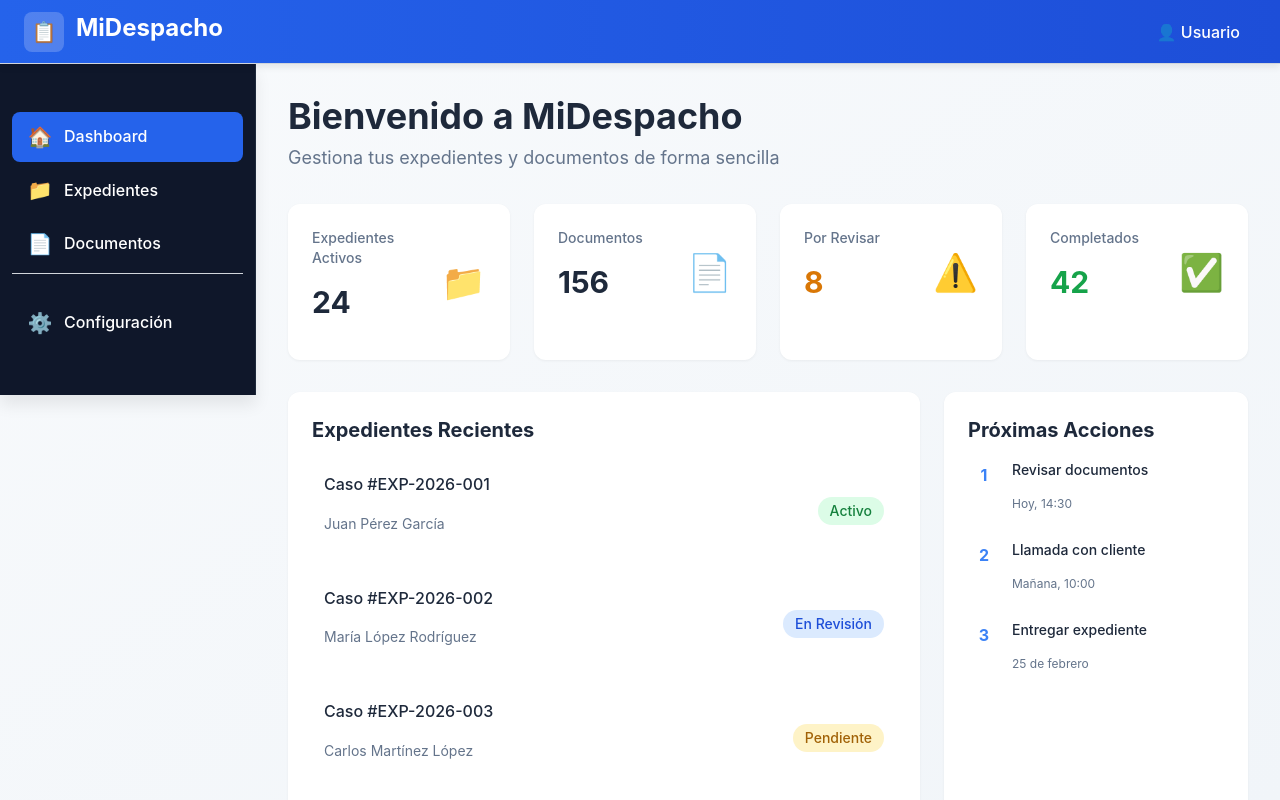
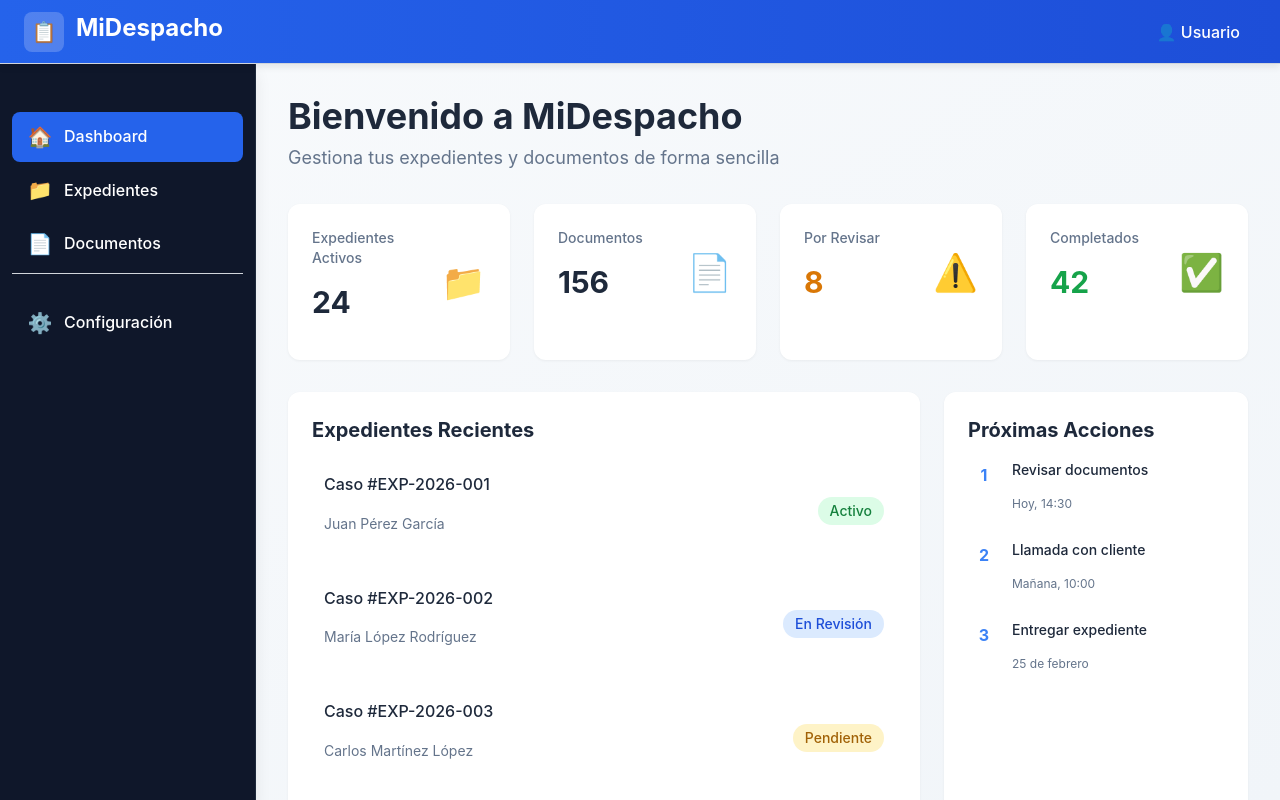
Before and after one commit to stivenelmago-sudo/MiDespacho-frontend, an Angular app: page / in a window 1280 px wide. Built offline with nearby package versions, Linux system fonts and the light colour scheme.

Commit message:
fix: ajustar estilos de la barra lateral para mejorar la presentación y la responsividad

```diff
--- a/src/app/components/layout/layout.html
+++ b/src/app/components/layout/layout.html
@@ -7,7 +7,7 @@
       aria-label="Close menu"></button>
     <!-- Sidebar: fixed on desktop, hidden on mobile -->
     <app-sidebar [isOpen]="sidebarOpen()" (closeMenu)="closeSidebar()"
-      class="fixed left-0 top-16 z-30 h-[calc(100vh-4rem)] md:static md:h-auto md:z-0"></app-sidebar>
+      class="fixed left-0 top-16 z-30 w-56 md:static md:z-auto md:w-auto md:flex-shrink-0 md:h-full"></app-sidebar>
     <main class="flex-1 overflow-y-auto w-full">
       <div class="w-full h-full px-4 py-6 md:px-8 md:py-8">
         <router-outlet></router-outlet>
--- a/src/app/components/sidebar/sidebar.html
+++ b/src/app/components/sidebar/sidebar.html
@@ -2,8 +2,8 @@
     'translate-x-0': isOpen,
     '-translate-x-full': !isOpen
   }"
-  class="w-56 bg-slate-900 text-white overflow-y-auto border-r border-slate-800 shadow-lg-soft transition-transform duration-300 ease-in-out md:translate-x-0 md:relative md:!w-64 md:top-0 py-0 md:py-6 h-full md:h-auto">
-  <nav class="flex flex-col px-3 h-full py-6">
+  class="w-56 md:w-64 bg-slate-900 text-white overflow-y-auto border-r border-slate-800 shadow-lg-soft transition-transform duration-300 ease-in-out md:transition-none md:translate-x-0 py-0 md:py-6 min-h-[calc(100vh-4rem)] md:h-auto">
+  <nav class="flex flex-col px-3 py-6">
     <ul class="space-y-1">
       <li>
         <a routerLink="/" routerLinkActive="bg-blue-600 text-white" [routerLinkActiveOptions]="{ exact: true }"
```
